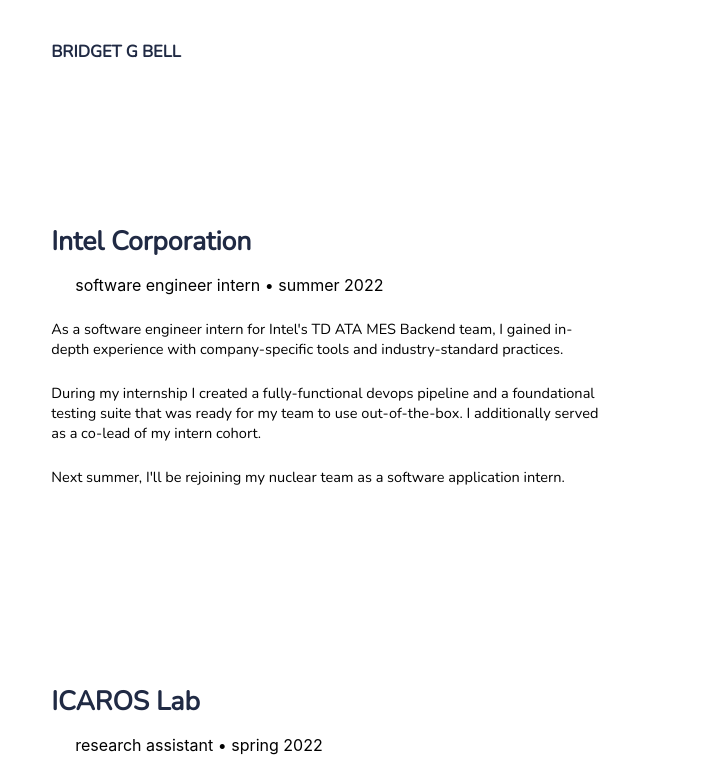
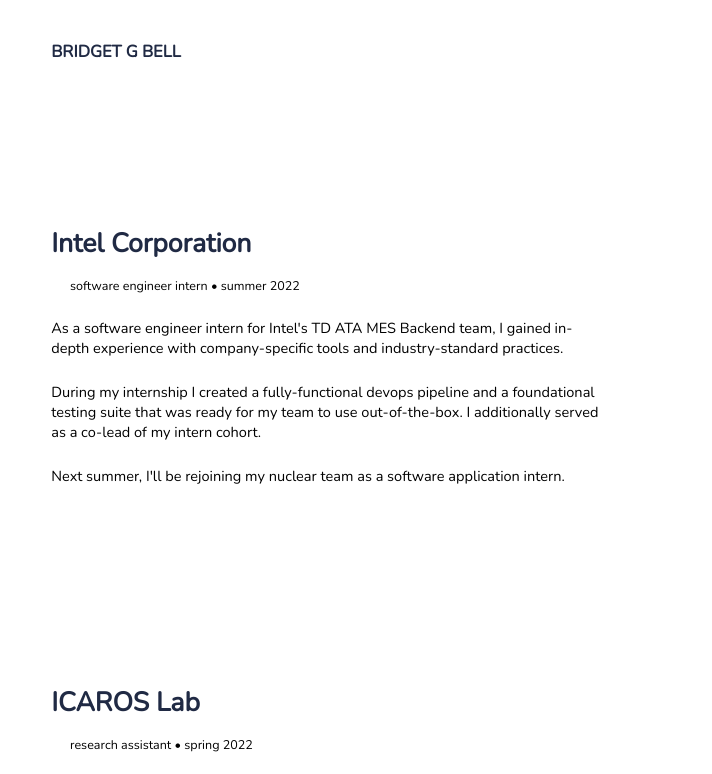
Before and after one commit to b-go-bell/personal-website, a React app in the folder app/: page /experience in a window 1280 px wide. Shown: the top 774 px of the page, 0-712 px from the left. Built offline with nearby package versions, Linux system fonts and the light colour scheme.

Commit message:
text thing on exp

```diff
--- a/app/src/resources/styles/pages/Experience.scss
+++ b/app/src/resources/styles/pages/Experience.scss
@@ -18,6 +18,13 @@
     display: flex;
     flex-direction: column;
     width: 100vw;
+}
+
+.l-project-details-exp {
+    color: var(--color-basic-secondary);
+    margin-right: 7vw;
+    font-family: 'Nunito';
+    font-size: calc(var(--font-size-body));
 }
 
 @media screen and (min-width: 800px) {
```
